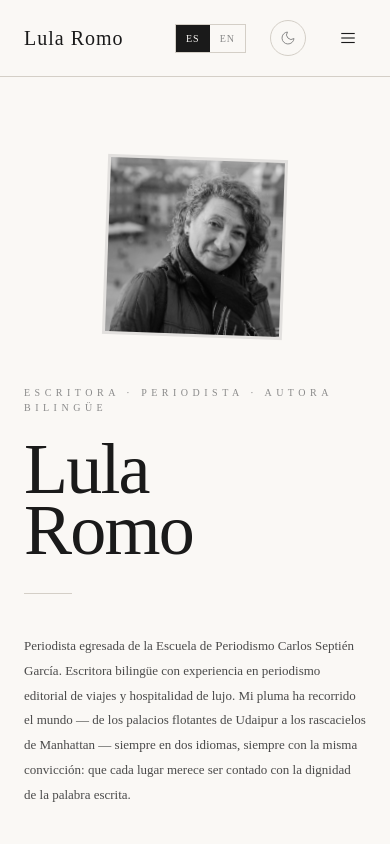
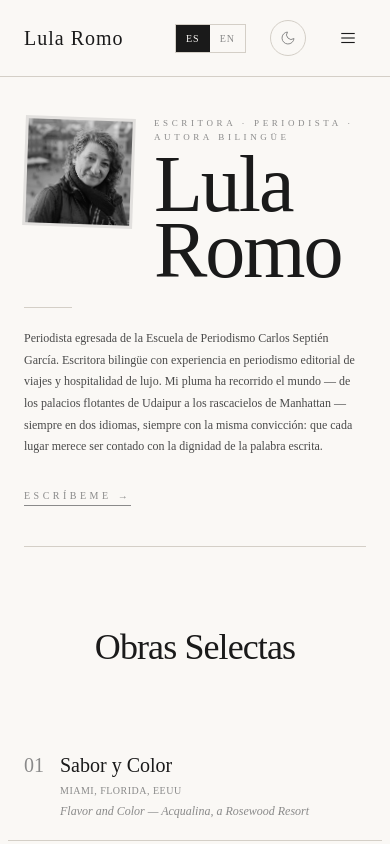
Before and after one commit to rodriwu/lulu-portfolio, a React (Vite) app: page / in a window 390 px wide. Both pictures are taken after a click on the button "Español". Shown: the top 844 px of the page. Built offline with nearby package versions, Linux system fonts and the light colour scheme.

Commit message:
Compact mobile hero: side-by-side image+name, bigger title, less vertical space

```diff
--- a/src/pages/Home.jsx
+++ b/src/pages/Home.jsx
@@ -44,7 +44,7 @@ export default function Home() {
   return (
     <main className="bg-parchment dark:bg-night min-h-screen">
       {/* Hero */}
-      <section className="relative max-w-4xl mx-auto px-6 pt-20 pb-16 md:pt-32 md:pb-24 overflow-hidden">
+      <section className="relative max-w-4xl mx-auto px-6 pt-10 pb-10 md:pt-32 md:pb-24 overflow-hidden">
         {/* Portrait — desktop: large, absolute, tilted */}
         <div
           className={`hidden md:block absolute -right-8 lg:right-4 top-16 lg:top-12 z-0 pointer-events-none ${
@@ -63,14 +63,15 @@ export default function Home() {
           </div>
         </div>
 
-        {/* Portrait — mobile */}
+        {/* Mobile: image + text side by side */}
+        <div className="md:hidden flex items-start gap-5 mb-6">
           <div
-          className={`md:hidden mb-12 flex justify-center ${
+            className={`shrink-0 ${
               fromSplash ? "portrait-entrance-mobile" : "fade-in"
             }`}
           >
             <div
-            className="w-[180px] h-[180px] border-[3px] border-ink/10 dark:border-night-paper/10 overflow-hidden hover:scale-105 transition-transform duration-300"
+              className="w-[110px] h-[110px] border-[3px] border-ink/10 dark:border-night-paper/10 overflow-hidden hover:scale-105 transition-transform duration-300"
               style={{ transform: fromSplash ? undefined : "rotate(2deg)" }}
             >
               <img
@@ -80,14 +81,41 @@ export default function Home() {
               />
             </div>
           </div>
+          <div>
+            <p className="fade-in font-body text-[9px] tracking-[0.4em] uppercase text-ink-lighter dark:text-night-muted mb-2">
+              {t.tagline}
+            </p>
+            <h1 className="fade-in font-headline text-[5rem] font-normal text-ink dark:text-night-paper leading-[0.82] tracking-tight">
+              Lula
+              <br />
+              Romo
+            </h1>
+          </div>
+        </div>
 
-        {/* Text */}
-        <div className="relative z-10 text-left md:max-w-[65%]">
+        {/* Mobile: bio + cta below */}
+        <div className="md:hidden">
+          <div className="fade-in w-12 h-px bg-rule dark:bg-rule-dark mb-5" />
+          <p className="fade-in font-body text-[12px] leading-[1.8] text-ink-light dark:text-night-muted mb-6">
+            {t.bio}
+          </p>
+          <div className="fade-in">
+            <Link
+              to="/contact"
+              className="font-body text-[10px] tracking-[0.35em] uppercase text-ink-lighter dark:text-night-muted no-underline hover:text-ink dark:hover:text-night-paper border-b border-ink-lighter dark:border-night-muted hover:border-ink dark:hover:border-night-paper pb-1 transition-colors"
+            >
+              {t.cta} &rarr;
+            </Link>
+          </div>
+        </div>
+
+        {/* Desktop text */}
+        <div className="hidden md:block relative z-10 text-left md:max-w-[65%]">
           <p className="fade-in font-body text-[10px] tracking-[0.45em] uppercase text-ink-lighter dark:text-night-muted mb-6">
             {t.tagline}
           </p>
 
-          <h1 className="fade-in font-headline text-7xl md:text-[9rem] lg:text-[11rem] font-normal text-ink dark:text-night-paper leading-[0.85] tracking-tight mb-8">
+          <h1 className="fade-in font-headline text-[9rem] lg:text-[11rem] font-normal text-ink dark:text-night-paper leading-[0.85] tracking-tight mb-8">
             Lula
             <br />
             Romo
@@ -95,7 +123,7 @@ export default function Home() {
 
           <div className="fade-in w-12 h-px bg-rule dark:bg-rule-dark mb-10" />
 
-          <p className="fade-in font-body text-[13px] md:text-sm leading-[1.9] text-ink-light dark:text-night-muted max-w-xl">
+          <p className="fade-in font-body text-sm leading-[1.9] text-ink-light dark:text-night-muted max-w-xl">
             {t.bio}
           </p>
 
```
Lines whose indentation alone changed are shown as unchanged.
